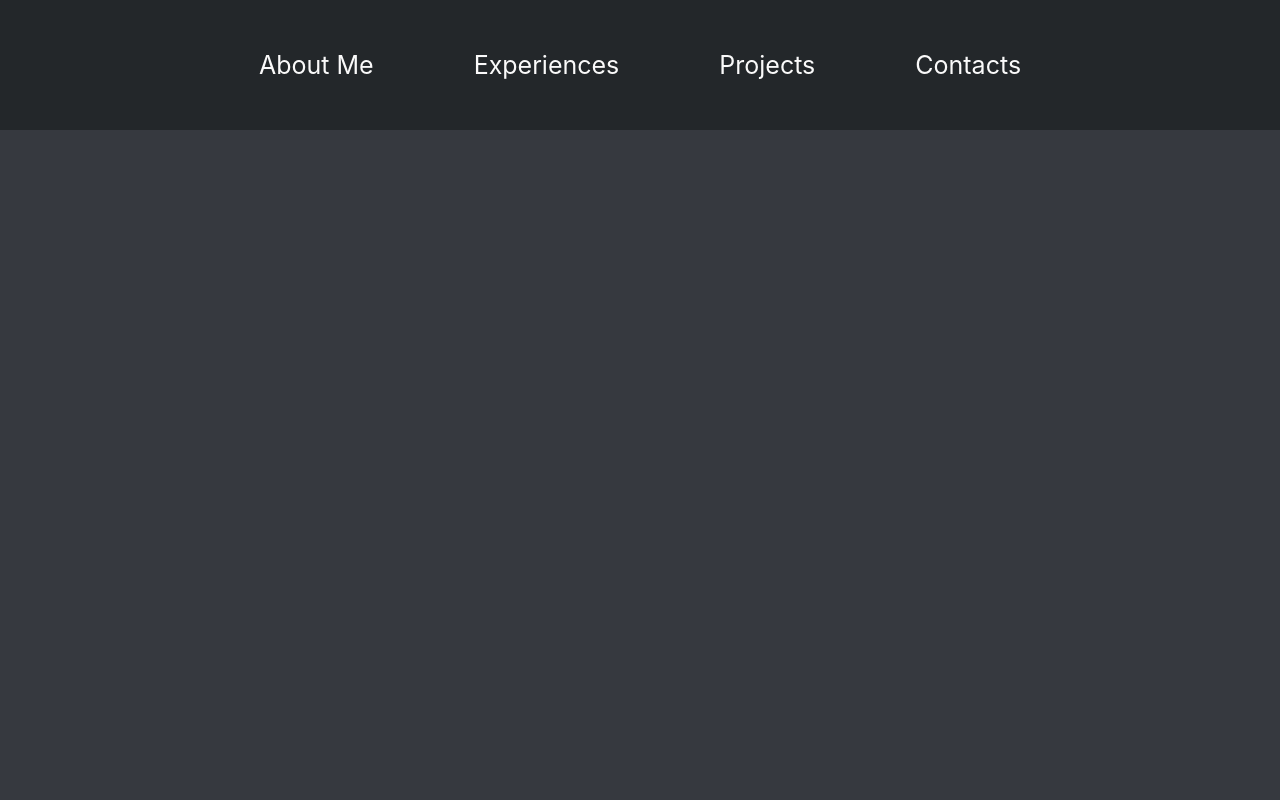
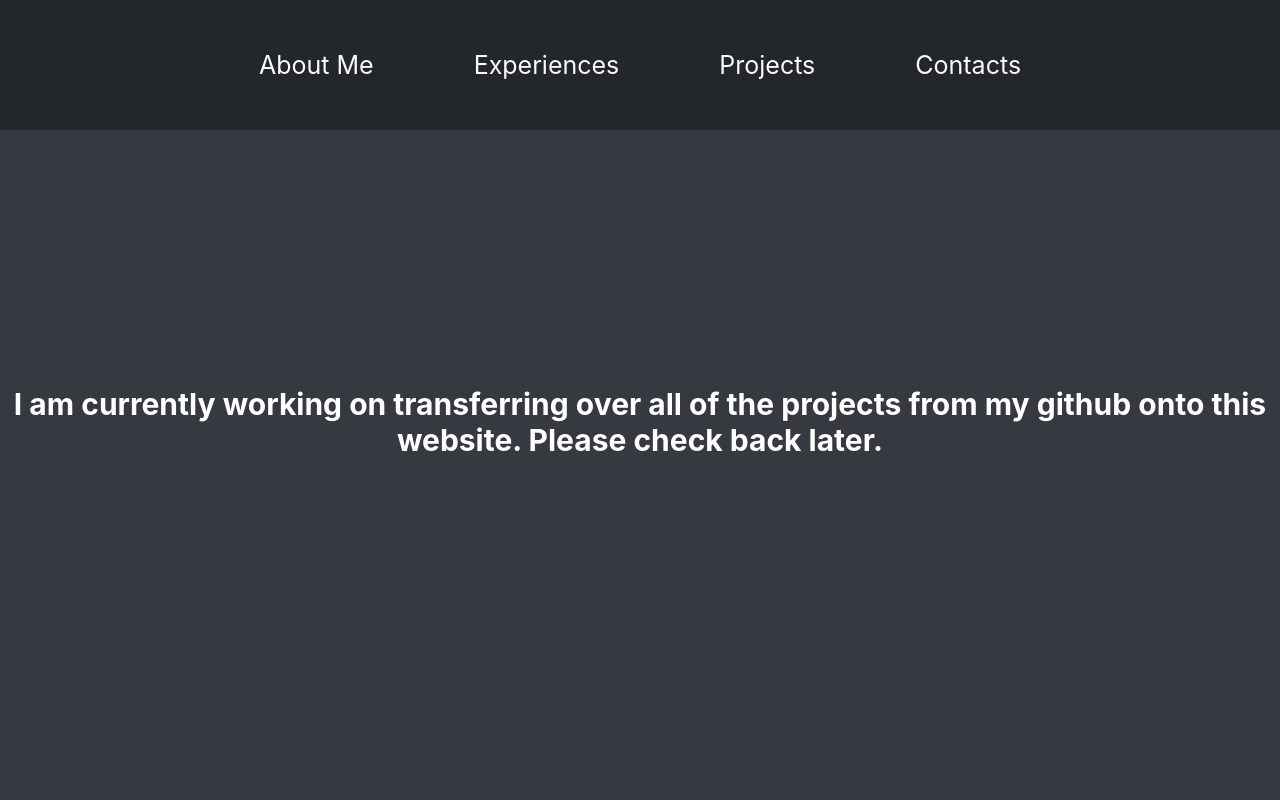
Before and after one commit to SohnJustin/portfolio, a React (Create React App) app: page /projects in a window 1280 px wide. Shown: the top 800 px of the page. Built offline with nearby package versions, Linux system fonts and the light colour scheme; what styled-breakpoints would draw is missing.

Commit message:
added temp title for project tab

```diff
--- a/src/components/pagelayout/Projects.tsx
+++ b/src/components/pagelayout/Projects.tsx
@@ -13,6 +13,7 @@ import {
   PageContainer,
 } from "../../styles/RouteStyle/GlobalBackground.style";
 import Home from "./Home";
+import { ProjectTitle } from "../../styles/RouteStyle/Project.style";
 import ProjectItems from "../ProjectItems";
 
 function Projects() {
@@ -26,7 +27,12 @@ function Projects() {
       transition={pageTransition}
     >
       <Background />
-      <PageContainer></PageContainer>
+      <PageContainer>
+        <ProjectTitle>
+          I am currently working on transferring over all of the projects from
+          my github onto this website. Please check back later.
+        </ProjectTitle>
+      </PageContainer>
     </motion.div>
   );
 }
--- a/src/styles/RouteStyle/Project.style.ts
+++ b/src/styles/RouteStyle/Project.style.ts
@@ -2,31 +2,42 @@ import styled from "styled-components";
 import Typography from "@mui/material/Typography";
 import { css } from "styled-components";
 
-const Project= styled.div``;
+const Project = styled.div``;
 
-const ProjectTitle = styled.div``;
+const ProjectTitle = styled.div`
+  font-size: 30px;
+  font-weight: bold;
+  padding-top: 10%;
+  padding-bottom: 5%;
+  text-align: center;
+  color: white;
+`;
 
 const ProjectList = styled.div``;
 
 const ProjectItem = styled.div`
-border-radius: 15px;
-width: 300px;
-height:300px;
-margin: 40px;
-box-shadow: 0px 3px 15px rgba(0,0,0,0.2);
-text-align: center;
+  border-radius: 15px;
+  width: 300px;
+  height: 300px;
+  margin: 40px;
+  box-shadow: 0px 3px 15px rgba(0, 0, 0, 0.2);
+  text-align: center;
 
- &:hover .something{
-    box-shadow: 0px 3px 15px rgba(0,0,0,0.2);
+  &:hover .something {
+    box-shadow: 0px 3px 15px rgba(0, 0, 0, 0.2);
     transition: 0.3s ease-in;
     cursor: pointer;
-  }`
-  ;
-
+  }
+`;
 const ProjectItemWrapper = styled.div``;
-
 
 const ProjectItemImage = styled.div``;
 
 export {
+  ProjectItem,
+  ProjectTitle,
+  ProjectList,
+  Project,
+  ProjectItemImage,
+  ProjectItemWrapper,
 };
```
